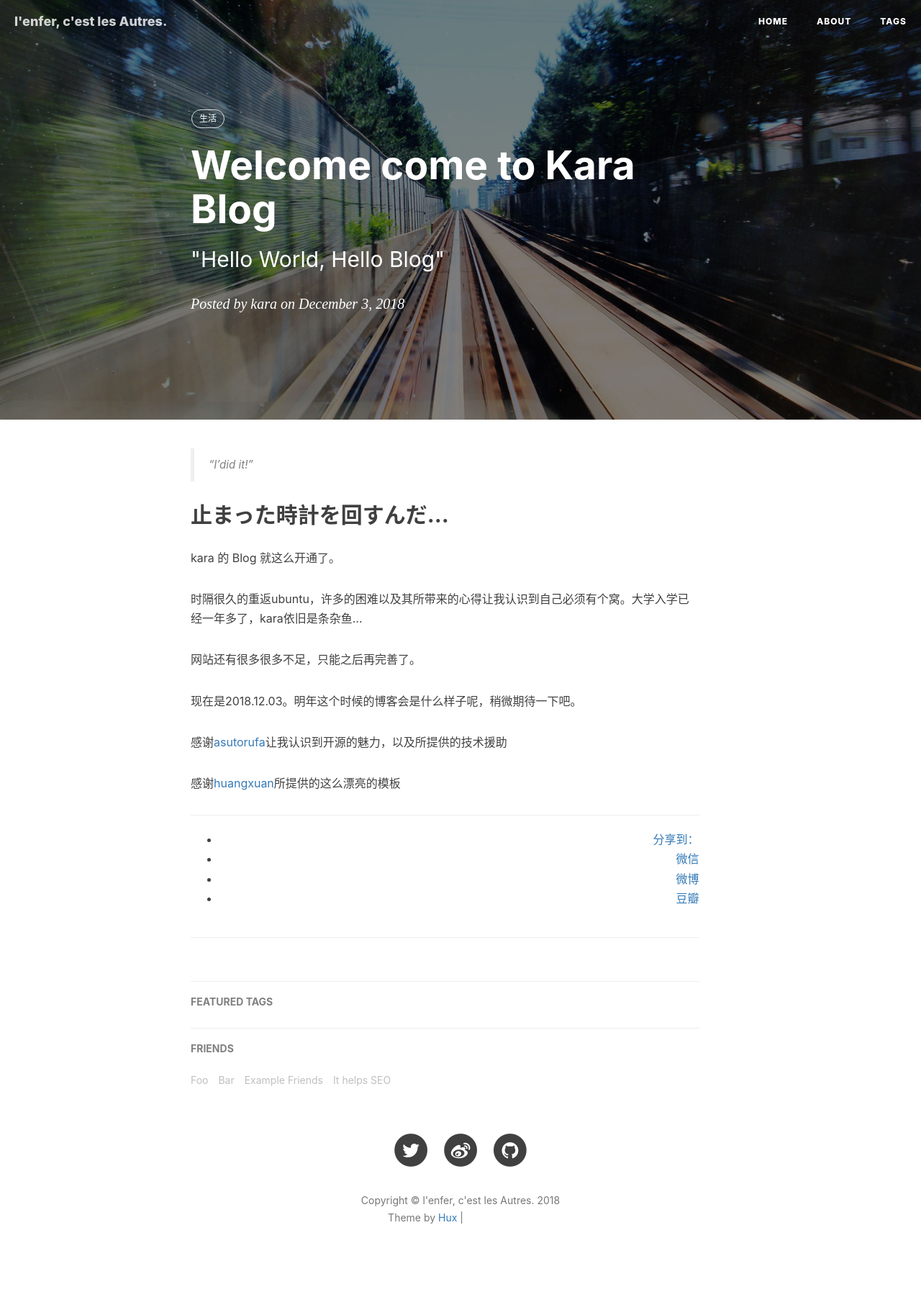
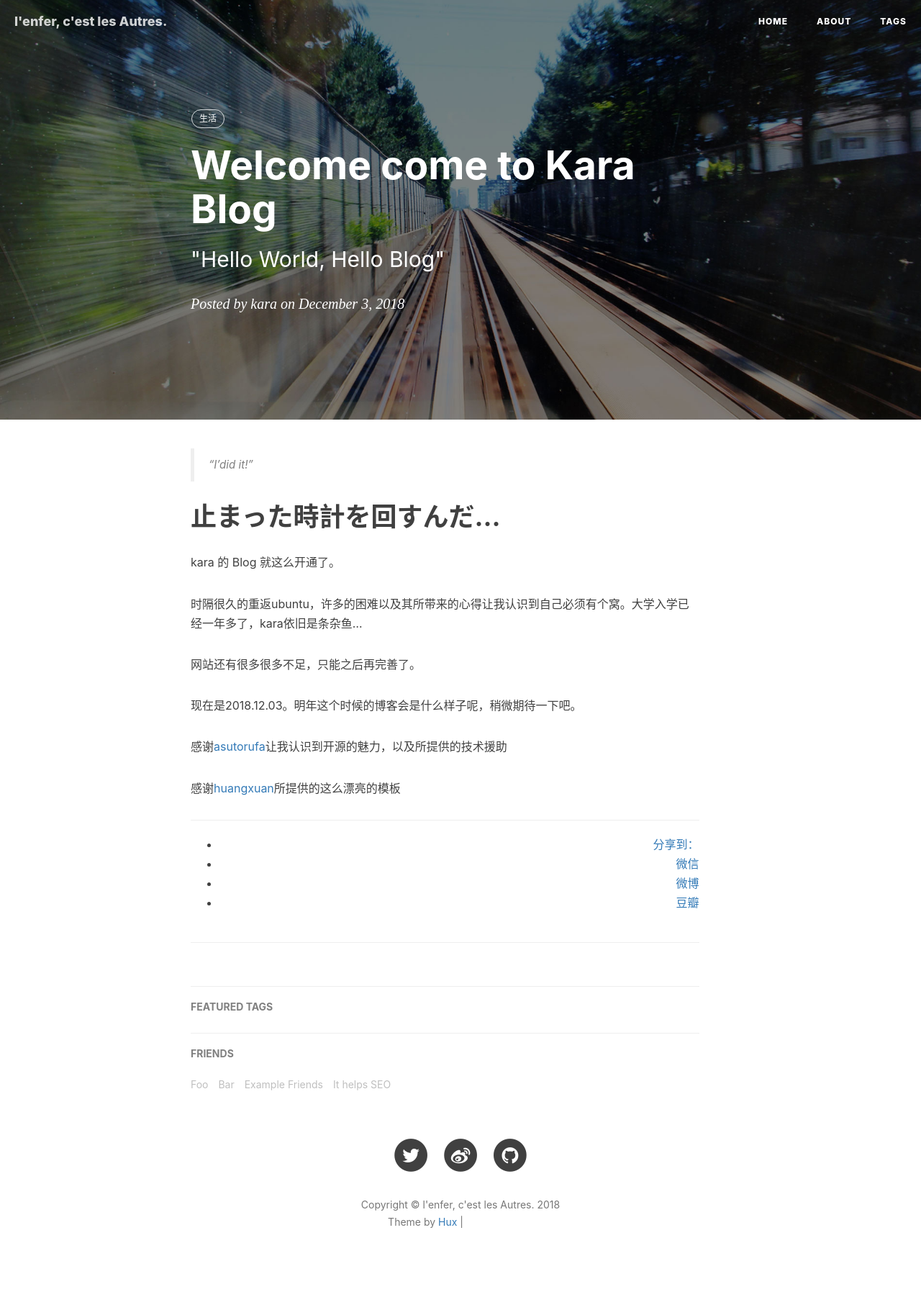
Before and after one commit to kara07/kara07.github.io, a Jekyll site: the page built from _posts/2018-12-03-hello.markdown, in a window 1280 px wide. Shown: the whole page at 72% size. Built offline with Jekyll 4.4.1, drawn with Linux system fonts in a browser that asks for light colours; nearby versions of some CDN libraries; comment, search, counter and statistics services are not loaded; grey boxes are pictures that could not be loaded.

Commit message:
2018.12.04

```diff
--- a/_posts/2018-12-03-hello.markdown
+++ b/_posts/2018-12-03-hello.markdown
@@ -12,7 +12,7 @@ tags:
 > “I'did it!”
 
 
-## 止まった時計を回すんだ...
+# 止まった時計を回すんだ...
 
 kara 的 Blog 就这么开通了。
 
```
